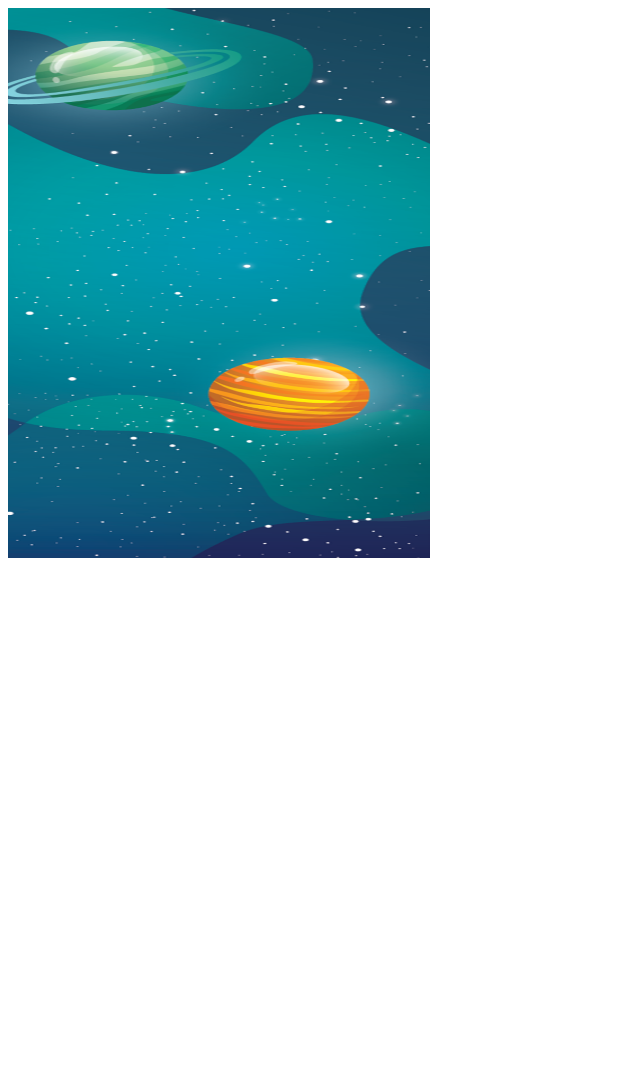
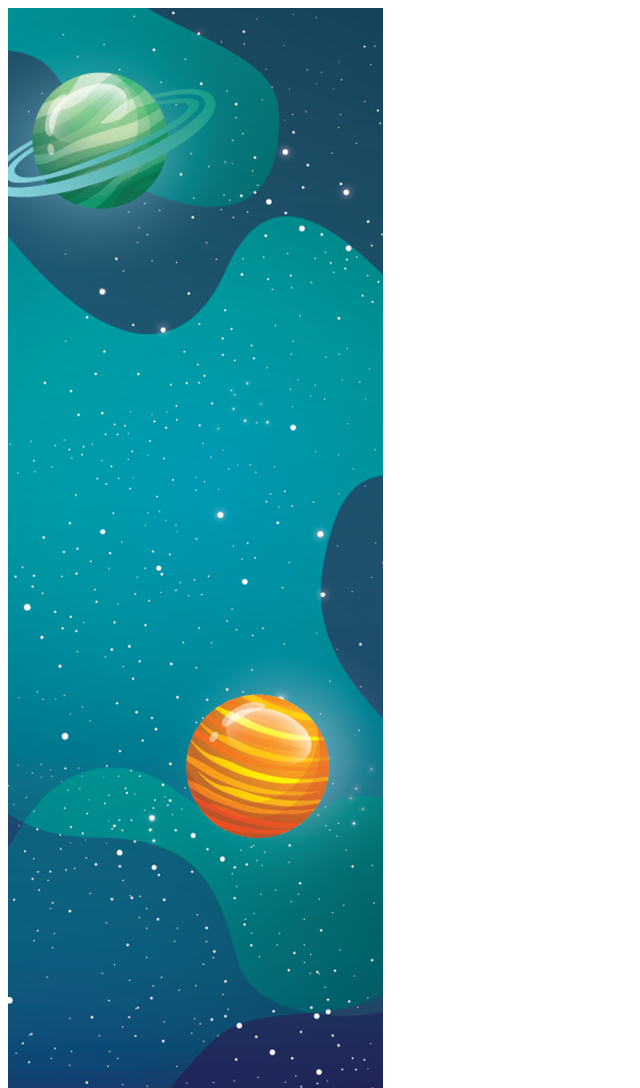
Before and after one commit to doga-yilmaz/hanart, a plain HTML site: page index.html in a window 1280 px wide. Shown: the whole page, without its empty margins (0-640 px from the left). Before the commit the page ends 800 px from the top, so only its background shows below. Drawn offline with Linux system fonts and the light colour scheme.

Commit message:
Update index.html

```diff
--- a/index.html
+++ b/index.html
@@ -7,7 +7,7 @@
     <title>Han Art</title>
 </head>
 <body>
-    <img src="./zink.png" width="422" height="550" alt="">
+    <img src="./zink.png">
 
 </body>
 </html>
```
